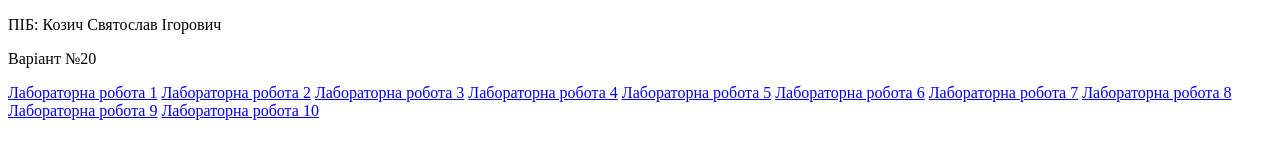
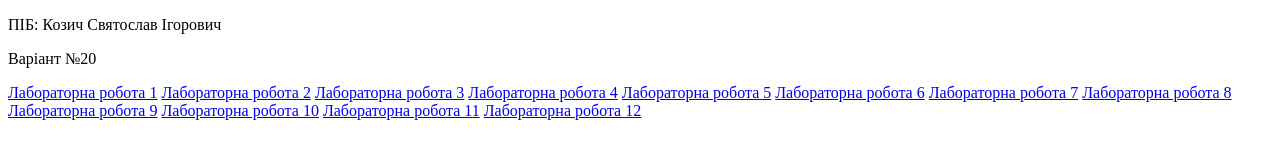
Before and after one commit to svyatkozych/internet_programming_Kozych_IPZ-22, a plain HTML site: page index.html in a window 1280 px wide. Drawn offline with Linux system fonts and the light colour scheme.

Commit message:
Update index.html

```diff
--- a/index.html
+++ b/index.html
@@ -17,5 +17,7 @@
   <a href="lab8/index.html">Лабораторна робота 8</a>
   <a href="lab9/index.html">Лабораторна робота 9</a>
   <a href="lab10/index.html">Лабораторна робота 10</a>
+  <a href="lab11/index.html">Лабораторна робота 11</a>
+  <a href="lab12/index.html">Лабораторна робота 12</a>
 </body>
 </html>
```
